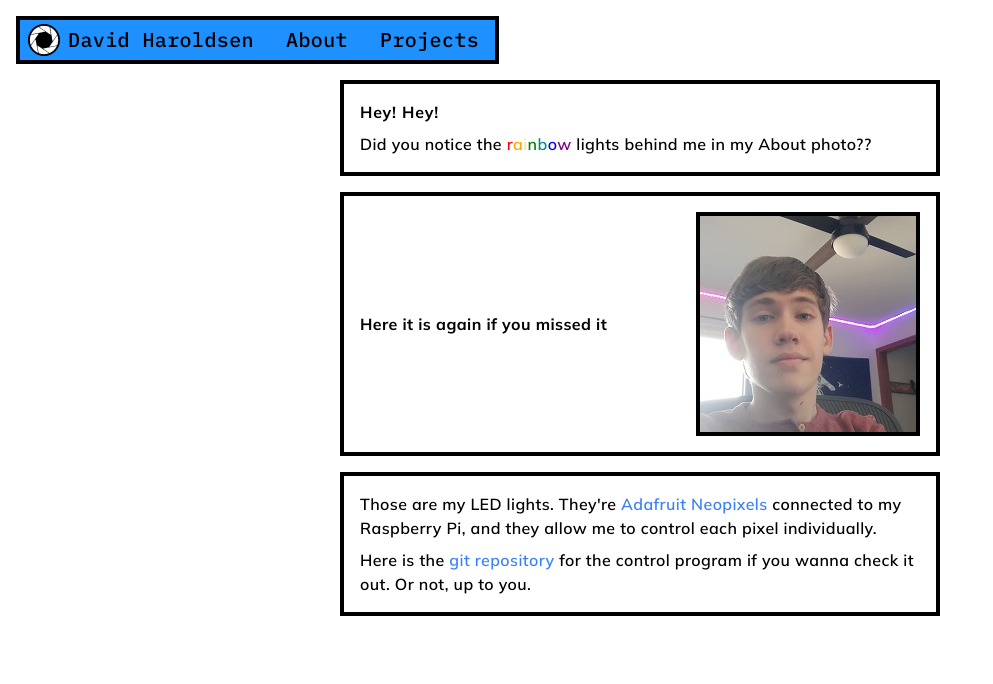
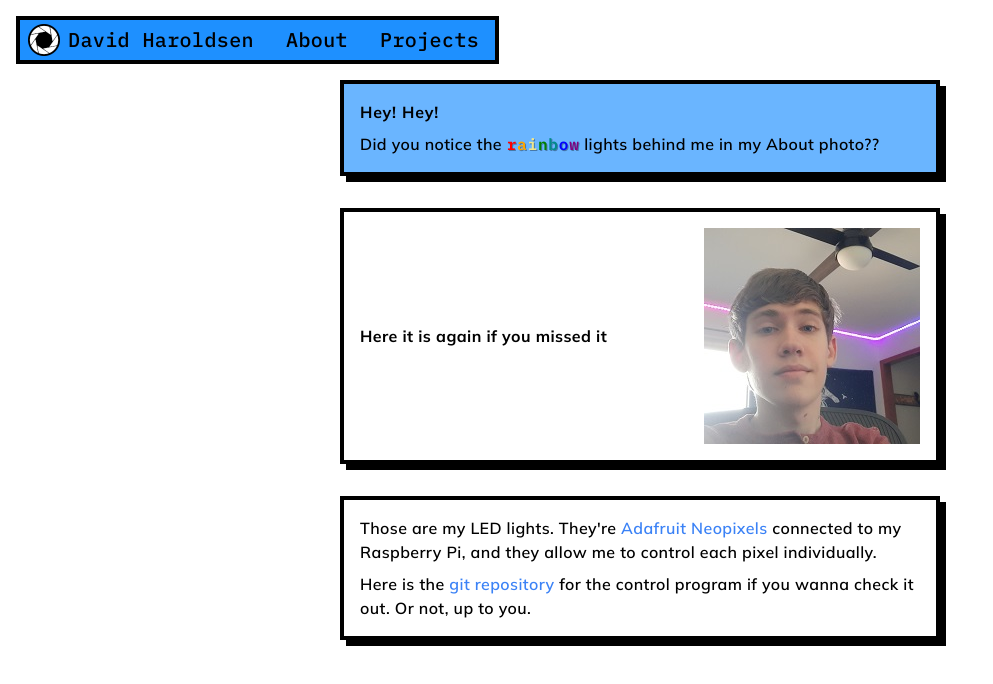
Before and after one commit to Davedude42/svelteofdavid, a SvelteKit app: page /project/ledlights/ph in a window 1280 px wide. Shown: the top 684 px of the page, without its empty margins (0-993 px from the left). Built offline with nearby package versions, Linux system fonts and the light colour scheme.

Commit message:
r a i n b o w lights

```diff
--- a/src/routes/project/ledlights/ph/+page.svelte
+++ b/src/routes/project/ledlights/ph/+page.svelte
@@ -1,15 +1,15 @@
-<div style="padding-top: 80px;" class="flex-grow flex flex-col items-center gap-4 p-8">
-	<article class="thick-black-border w-full p-4 font-semibold" style="max-width: 600px;">
+<div style="padding-top: 80px;" class="flex-grow flex flex-col items-center gap-8 p-8">
+	<article class="thick-black-border comic-shadow w-full p-4 bg-lighter font-semibold" style="max-width: 600px;">
 		<p class="pb-2 font-bold tracking-wider">Hey! Hey!</p>
 		<p>
-			Did you notice the <span style="color: red;">r</span><span style="color: orange;">a</span><span style="color: khaki;">i</span><span style="color: green;">n</span><span style="color: darkcyan;">b</span><span style="color: blue;">o</span><span style="color: purple;">w</span> lights behind me in my About photo??
+			Did you notice the <span class="font-IBMPlexMono text-white tracking-wider" style="text-shadow: #00000055 1px 1px;"><span style="color: red;">r</span><span style="color: orange;">a</span><span style="color: khaki;">i</span><span style="color: green;">n</span><span style="color: darkcyan;">b</span><span style="color: blue;">o</span><span style="color: purple;">w</span></span> lights behind me in my About photo??
 		</p>
 	</article>
-	<article class="thick-black-border flex flex-row items-center justify-between w-full p-4 font-bold" style="max-width: 600px;">
+	<article class="thick-black-border comic-shadow flex flex-row items-center justify-between w-full p-4 font-bold" style="max-width: 600px;">
 		<div>Here it is again if you missed it</div>
-		<img class="thick-black-border" src={mee} alt="me with my led lights yaaay">
+		<img src={mee} alt="me with my led lights yaaay">
 	</article>
-	<article class="thick-black-border w-full p-4 font-semibold" style="max-width: 600px;">
+	<article class="thick-black-border comic-shadow w-full p-4 font-semibold" style="max-width: 600px;">
 		<p class="pb-2">
 			Those are my LED lights. They're <a class="text-blue-500 hover:underline" href="https://www.adafruit.com/category/168">Adafruit Neopixels</a> connected to my Raspberry Pi, and they allow me to control each pixel individually.
 		</p>
```
